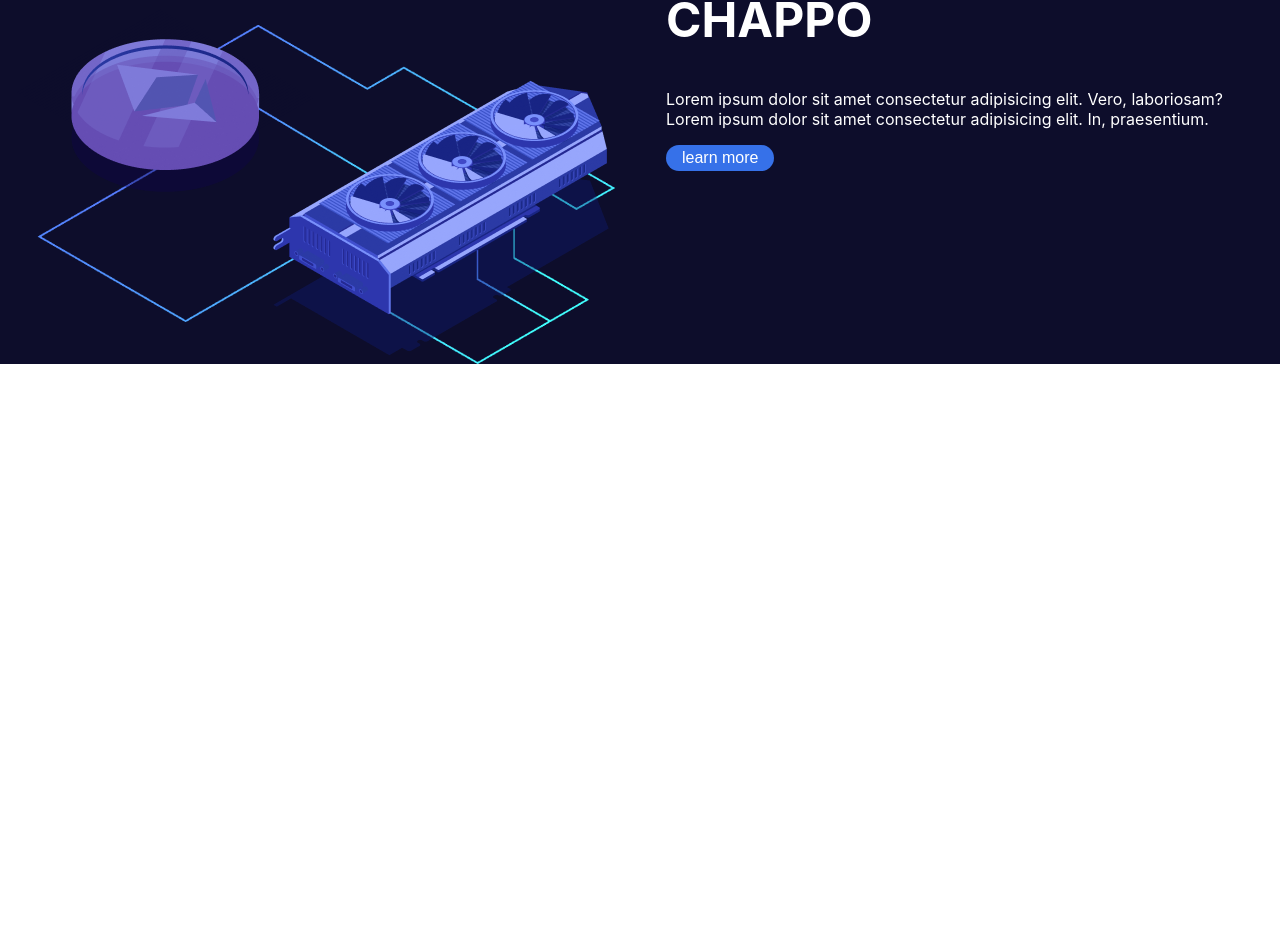
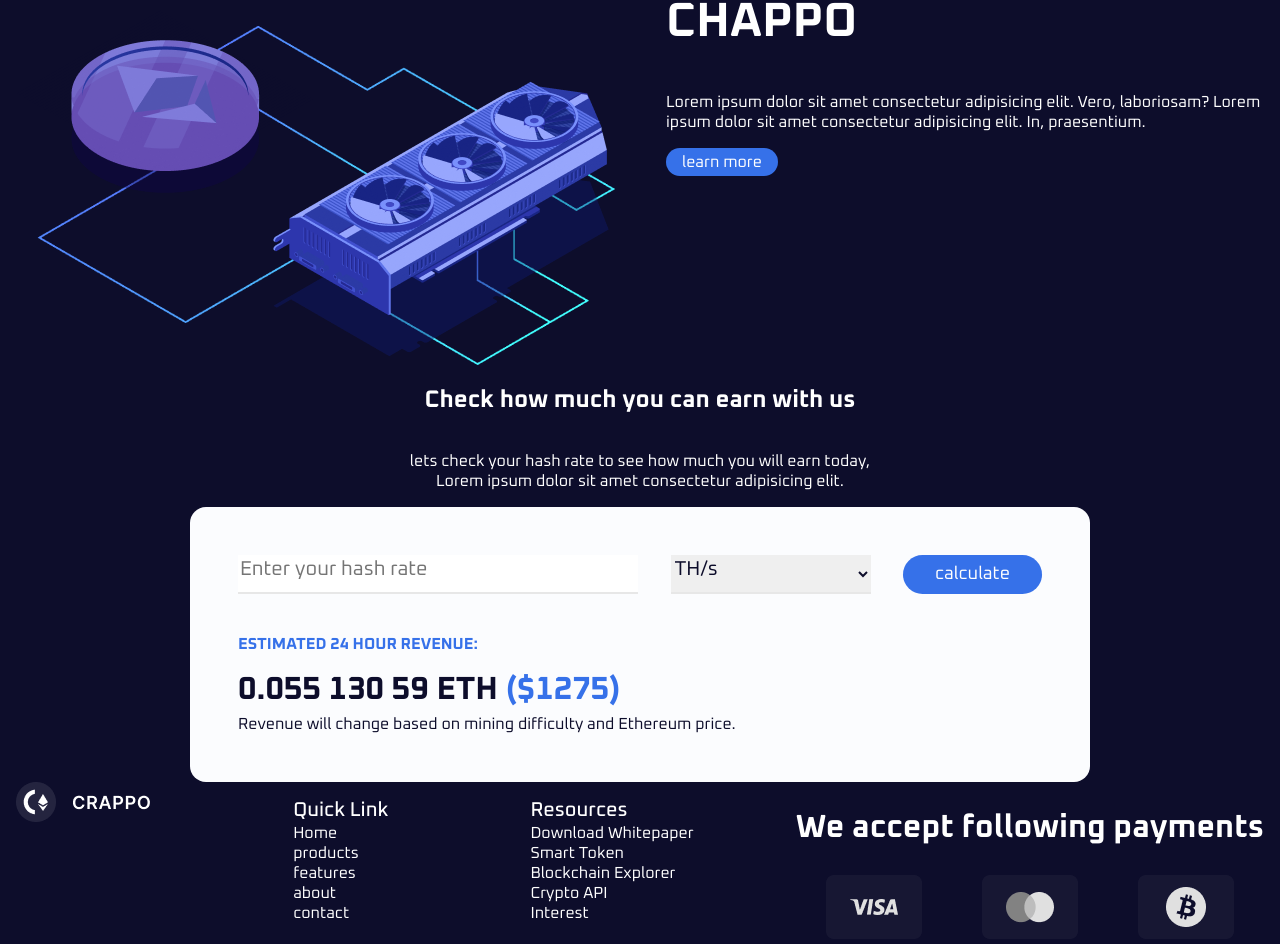
Before and after one commit to bolakunmi/crptop_landing_page, a React (Create React App) app: page / in a window 1280 px wide. Shown: the part 693-1637 px from the top of the page. Before the commit the page ends 1057 px from the top, so only its background shows below. Built offline with nearby package versions, Linux system fonts and the light colour scheme.

Commit message:
nearly done with the footer, the body still has much work to be done

```diff
--- a/src/App.css
+++ b/src/App.css
@@ -1,5 +1,6 @@
 * {
   box-sizing: border-box;
+  font-family: "Oxanium", sans-serif;
 }
 
 /* note */
@@ -10,11 +11,12 @@
 
 html {
   color: white;
-  font-family: "Oxanium", sans-serif;
+  font-family: "Oxanium", cursive;
 }
 
 h1 {
   font-size: 48px;
+  font-family: "Oxanium", cursive;
 }
 
 h2 {
@@ -73,7 +75,7 @@ header ul .login {
 /* BODY */
 .body-container1 {
   padding: 0 16px;
-  background: #0D0D2B;
+  background: #0d0d2b;
 }
 .hero-section {
   padding: 16px 0;
@@ -200,7 +202,100 @@ header ul .login {
   font-size: 16px;
   color: white;
 }
+
+.calculate {
+  display: flex;
+  flex-direction: column;
+  align-items: center;
+  text-align: center;
+}
+
+.calculator-container {
+  padding: 48px;
+  background: #fbfcfe;
+  border-radius: 16px;
+  color: #0d0d2b;
+}
+
+.calculator-tools select,
+.calculator-tools input {
+  border-color: #e7e7e7;
+  border-width: 2px 0px;
+  border-top: none;
+  color: #0d0d2b;
+  font-size: 20px;
+  padding-bottom: 8px;
+}
+
+/* check how to removed border during focus */
+.calculator-tools input:focus {
+  border-color: #e7e7e7;
+  border-width: 2px 0px;
+  border-top: none;
+  color: #0d0d2b;
+  font-size: 20px;
+  padding-bottom: 8px;
+}
+
+.calculator-tools input {
+  width: 400px;
+}
+
+.calculator-tools select {
+  width: 200px;
+}
+
+.calculator-tools {
+  display: flex;
+  justify-content: space-between;
+}
+
+.calculator-tools button {
+  font-size: 18px;
+  padding: 8px 32px;
+  border-radius: 32px;
+  border: none;
+  background: #3671e9;
+  color: white;
+}
+.calculator-container {
+  padding: 48px;
+  width: 900px;
+}
+
+.calculator-info {
+  display: flex;
+  flex-direction: column;
+  align-items: flex-start;
+  margin-top: 40px;
+}
+
+.calculator-info * {
+  margin: 0;
+}
 /* END OF BODY */
+
+/* FOOTER */
+footer {
+  background: #0d0d2b;
+  padding: 0 16px;
+  color: white;
+  font-size: 16px;
+}
+
+.footer-about {
+  background: #0d0d2b;
+  display: flex;
+  justify-content: space-between;
+  color: white;
+  font-size: 16px;
+  align-items: flex-start;
+}
+
+.footer-about li{
+  list-style: none;
+}
+/* END OF FOOTER */
 
 /* animations */
 @keyframes swell {
--- a/src/App.js
+++ b/src/App.js
@@ -2,12 +2,14 @@ import HEADER from "./Header.js";
 import BODY from "./Body.js";
 import "./App.css";
 import React from "react";
+import FOOTER from "./Footer.js";
 
 function App() {
   return (
     <React.Fragment>
       <HEADER />
       <BODY />
+      <FOOTER />
     </React.Fragment>
   );
 }
--- a/src/Body.js
+++ b/src/Body.js
@@ -1,7 +1,7 @@
 import React from "react";
 
 const BODY = () => {
-  return (
+  return (<React.Fragment>
     <div className="body-container1">
       <section className="hero-section">
         <div className="hero-description-container">
@@ -75,7 +75,34 @@ const BODY = () => {
           <button>learn more</button>
         </div>
       </section>
+      <section className="calculate">
+        <h2>Check how much you can earn with us</h2>
+        <p>
+          lets check your hash rate to see how much you will earn today,
+          <br></br> Lorem ipsum dolor sit amet consectetur adipisicing elit.
+        </p>
+        <div className="calculator-container">
+          <form className="calculator-tools">
+            <input placeholder="Enter your hash rate"></input>
+
+            <select>
+              <option>TH/s</option>
+              <option>H/s</option>
+              <option>KH/s</option>
+              <option>GH/s</option>
+              <option>MH/s</option>
+            </select>
+            <button>calculate</button>
+          </form>
+          <div className="calculator-info">
+            <h2 style={{'font-size': '16px', 'color':'#3671E9', 'marginBottom': '16px'}}>ESTIMATED 24 HOUR REVENUE:</h2>
+            <h2 style={{'font-size': '32px', 'marginBottom': '4px'}}>0.055 130 59 ETH <span style={{'color':'#3671E9'}}>($1275)</span></h2>
+            <p>Revenue will change based on mining difficulty and Ethereum price.</p>
+          </div>
+        </div>
+      </section>
     </div>
+    </React.Fragment>
   );
 };
 
--- /dev/null
+++ b/src/Footer.js
@@ -0,0 +1,50 @@
+import React from "react";
+
+const FOOTER = () => {
+  return (
+    <footer>
+      <div className="footer-about">
+        <div>
+          <img src={require("./files/imports/Logo.png")} alt="logo"></img>
+        </div>
+        <ul>
+          <span style={{ fontSize: "20px", fontWeight: "500" }}>
+            {" "}
+            Quick Link
+          </span>
+          <li>Home</li>
+          <li>products</li>
+          <li>features</li>
+          <li>about</li>
+          <li>contact</li>
+        </ul>
+
+        <ul>
+          <span style={{ fontSize: "20px", fontWeight: "500" }}>Resources</span>
+          <li>Download Whitepaper</li>
+          <li>Smart Token</li>
+          <li>Blockchain Explorer</li>
+          <li>Crypto API </li>
+          <li>Interest</li>
+        </ul>
+
+        <div>
+          <h2 style={{ fontSize: "32px" }}>We accept following payments</h2>
+          <div style={{'display': 'flex', 'justifyContent': 'space-around'}}>
+            <div>
+              <img src={require("./files/visa.png")} alt="visa" />
+            </div>
+            <div>
+              <img  src={require("./files/mastercard.png")} alt="mastercard"/>
+            </div>
+            <div>
+              <img src={require("./files/bitcoin.png")} alt="bitcoin" />
+            </div>
+          </div>
+        </div>
+      </div>
+    </footer>
+  );
+};
+
+export default FOOTER;
```
Also changed, not shown: src/dist/Footer.dev.js (added).
